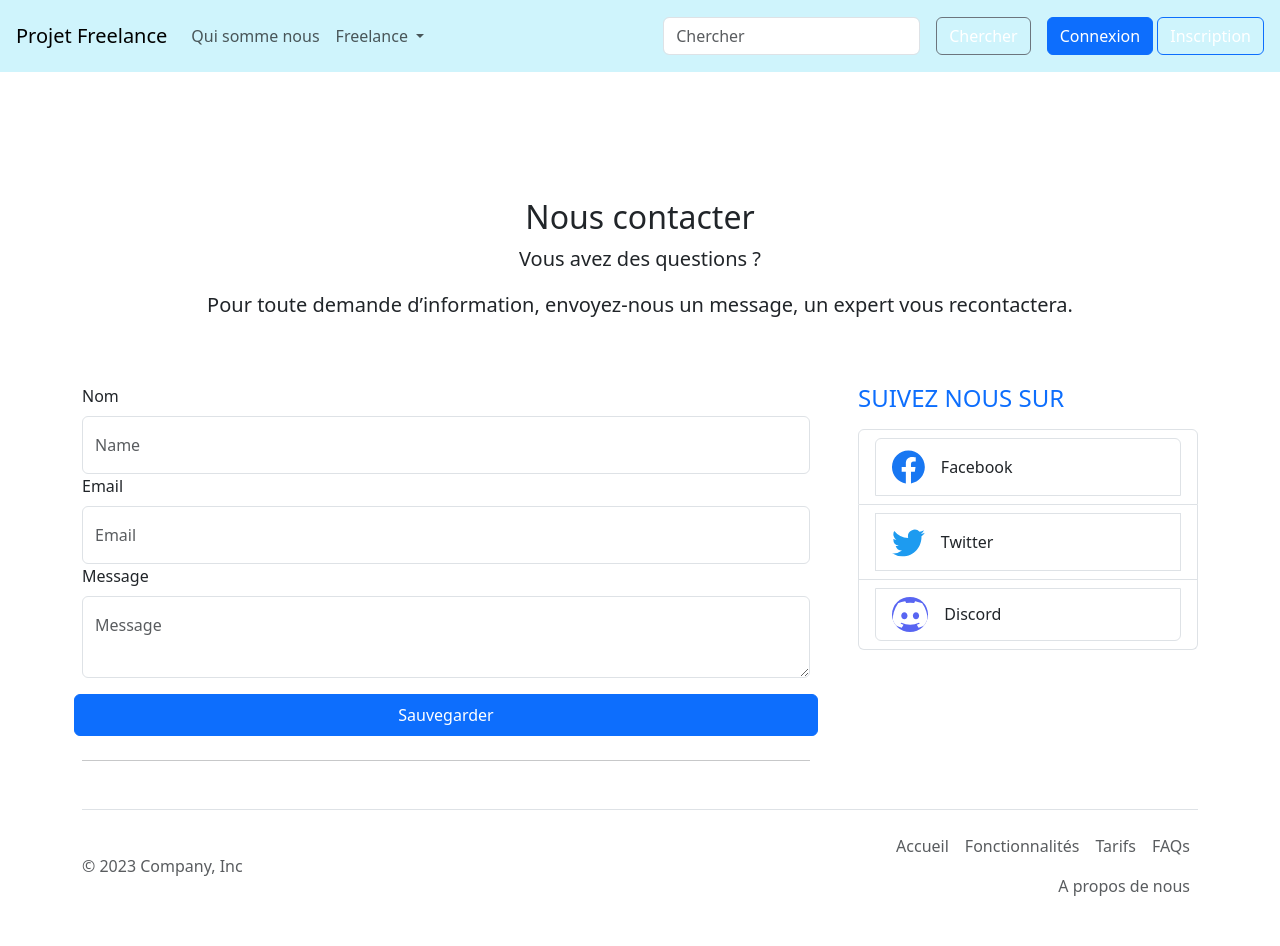
After one commit to HZY552/symfony_job, a Symfony app: template templates/contact/index.html.twig in a window 1280 px wide. The commit adds this page. Run offline with Twig, Linux system fonts and the light colour scheme; the template is opened without the code that fills it, so the values that code supplies are empty; form fields are guessed from the names that the template uses; some libraries are stand-ins or nearby versions.

Commit message:
add page contact

```diff
--- /dev/null
+++ b/templates/contact/index.html.twig
@@ -0,0 +1,97 @@
+{% extends 'base.html.twig' %}
+
+{% block title %}Hello ContactController!{% endblock %}
+
+{% block body %}
+    <div class="container" style="margin-top:150px;">
+        <main>
+            <div class="py-5 text-center">
+                <h2>Nous contacter</h2>
+                <p class="lead">Vous avez des questions ?</p>
+                <p class="lead">Pour toute demande d’information, envoyez-nous un message, un expert vous recontactera.</p>
+            </div>
+            <div class="row g-5">
+                <div class="col-md-5 col-lg-4 order-md-last">
+                    <h4 class="d-flex justify-content-between align-items-center mb-3">
+                        <span class="text-primary">SUIVEZ NOUS SUR</span>
+                    </h4>
+                    <ul class="list-group mb-3">
+                        <li class="list-group-item d-flex justify-content-between lh-sm">
+                            <a href="https://www.facebook.com" class="list-group-item list-group-item-action d-flex gap-3" aria-current="true">
+                                <svg style="color: #1877f2;" xmlns="http://www.w3.org/2000/svg" width="40" height="40" fill="currentColor" class="bi bi-facebook" viewBox="0 0 16 16">
+                                    <path d="M16 8.049c0-4.446-3.582-8.05-8-8.05C3.58 0-.002 3.603-.002 8.05c0 4.017 2.926 7.347 6.75 7.951v-5.625h-2.03V8.05H6.75V6.275c0-2.017 1.195-3.131 3.022-3.131.876 0 1.791.157 1.791.157v1.98h-1.009c-.993 0-1.303.621-1.303 1.258v1.51h2.218l-.354 2.326H9.25V16c3.824-.604 6.75-3.934 6.75-7.951z"/>
+                                </svg>
+                                <div class="d-flex w-100" style="align-items: center">
+                                    <h6 class="mb-0">Facebook</h6>
+                                </div>
+                            </a>
+                        </li>
+                        <li class="list-group-item d-flex justify-content-between lh-sm">
+                            <a href="https://www.twitter.com" class="list-group-item list-group-item-action d-flex gap-3" aria-current="true">
+                                <svg style="color: rgb(29, 155, 240);" xmlns="http://www.w3.org/2000/svg" width="40" height="40" fill="currentColor" class="bi bi-facebook" viewBox="0 0 16 16">
+                                    <path d="M5.026 15c6.038 0 9.341-5.003 9.341-9.334 0-.14 0-.282-.006-.422A6.685 6.685 0 0 0 16 3.542a6.658 6.658 0 0 1-1.889.518 3.301 3.301 0 0 0 1.447-1.817 6.533 6.533 0 0 1-2.087.793A3.286 3.286 0 0 0 7.875 6.03a9.325 9.325 0 0 1-6.767-3.429 3.289 3.289 0 0 0 1.018 4.382A3.323 3.323 0 0 1 .64 6.575v.045a3.288 3.288 0 0 0 2.632 3.218 3.203 3.203 0 0 1-.865.115 3.23 3.23 0 0 1-.614-.057 3.283 3.283 0 0 0 3.067 2.277A6.588 6.588 0 0 1 .78 13.58a6.32 6.32 0 0 1-.78-.045A9.344 9.344 0 0 0 5.026 15z"/>
+                                </svg>
+                                <div class="d-flex w-100" style="align-items: center">
+                                    <h6 class="mb-0">Twitter</h6>
+                                </div>
+                            </a>
+                        </li><li class="list-group-item d-flex justify-content-between lh-sm">
+                            <a href="https://www.discord.com" class="list-group-item list-group-item-action d-flex gap-3" aria-current="true">
+                                <svg style="color: white;background: #5865f2;border-radius: 50%" xmlns="http://www.w3.org/2000/svg" width="45" height="35" fill="currentColor" class="bi bi-facebook" viewBox="0 0 16 16">
+                                    <path d="M13.545 2.907a13.227 13.227 0 0 0-3.257-1.011.05.05 0 0 0-.052.025c-.141.25-.297.577-.406.833a12.19 12.19 0 0 0-3.658 0 8.258 8.258 0 0 0-.412-.833.051.051 0 0 0-.052-.025c-1.125.194-2.22.534-3.257 1.011a.041.041 0 0 0-.021.018C.356 6.024-.213 9.047.066 12.032c.001.014.01.028.021.037a13.276 13.276 0 0 0 3.995 2.02.05.05 0 0 0 .056-.019c.308-.42.582-.863.818-1.329a.05.05 0 0 0-.01-.059.051.051 0 0 0-.018-.011 8.875 8.875 0 0 1-1.248-.595.05.05 0 0 1-.02-.066.051.051 0 0 1 .015-.019c.084-.063.168-.129.248-.195a.05.05 0 0 1 .051-.007c2.619 1.196 5.454 1.196 8.041 0a.052.052 0 0 1 .053.007c.08.066.164.132.248.195a.051.051 0 0 1-.004.085 8.254 8.254 0 0 1-1.249.594.05.05 0 0 0-.03.03.052.052 0 0 0 .003.041c.24.465.515.909.817 1.329a.05.05 0 0 0 .056.019 13.235 13.235 0 0 0 4.001-2.02.049.049 0 0 0 .021-.037c.334-3.451-.559-6.449-2.366-9.106a.034.034 0 0 0-.02-.019Zm-8.198 7.307c-.789 0-1.438-.724-1.438-1.612 0-.889.637-1.613 1.438-1.613.807 0 1.45.73 1.438 1.613 0 .888-.637 1.612-1.438 1.612Zm5.316 0c-.788 0-1.438-.724-1.438-1.612 0-.889.637-1.613 1.438-1.613.807 0 1.451.73 1.438 1.613 0 .888-.631 1.612-1.438 1.612Z"/>
+                                </svg>
+                                <div class="d-flex w-100" style="align-items: center">
+                                    <h6 class="mb-0">Discord</h6>
+                                </div>
+                            </a>
+                        </li>
+                    </ul>
+                </div>
+                <div class="col-md-7 col-lg-8">
+                    {{ form_start(form, {'attr': {'class': 'needs-validation'}}) }}
+                    <div class="row g-3">
+                        <div class="col-12">
+                            {{ form_label(form.name, 'Nom', {'label_attr': {'class': 'form-label'}}) }}
+                            {{ form_widget(form.name, {'attr': {'class': 'form-control pt-3 pb-3','placeholder': 'Name'}}) }}
+                            {{ form_errors(form.name) }}
+                        </div>
+                    </div>
+                    <div class="row g-3">
+                        <div class="col-12">
+                            {{ form_label(form.email, 'Email', {'label_attr': {'class': 'form-label'}}) }}
+                            {{ form_widget(form.email, {'attr': {'class': 'form-control pt-3 pb-3','placeholder': 'Email'}}) }}
+                            {{ form_errors(form.email) }}
+                        </div>
+                    </div>
+                    <div class="row g-3">
+                        <div class="col-12">
+                            {{ form_label(form.message, 'Message', {'label_attr': {'class': 'form-label'}}) }}
+                            {{ form_widget(form.message, {'attr': {'class': 'form-control pt-3 pb-3','placeholder': 'Message'}}) }}
+                            {{ form_errors(form.message) }}
+                        </div>
+                        <button type="submit" class="btn btn-primary w-100 py-2">Sauvegarder</button>
+                    </div>
+                    <hr class="my-4">
+                    {{ form_end(form) }}
+                </div>
+            </div>
+        </main>
+    </div>
+    <div class="container">
+        <footer class="d-flex flex-wrap justify-content-between align-items-center py-3 my-4 border-top">
+            <p class="col-md-4 mb-0 text-body-secondary">© 2023 Company, Inc</p>
+
+            <a href="/" class="col-md-4 d-flex align-items-center justify-content-center mb-3 mb-md-0 me-md-auto link-body-emphasis text-decoration-none">
+                <svg class="bi me-2" width="40" height="32"><use xlink:href="#bootstrap"></use></svg>
+            </a>
+
+            <ul class="nav col-md-4 justify-content-end">
+                <li class="nav-item"><a href="#" class="nav-link px-2 text-body-secondary">Accueil</a></li>
+                <li class="nav-item"><a href="#" class="nav-link px-2 text-body-secondary">Fonctionnalités</a></li>
+                <li class="nav-item"><a href="#" class="nav-link px-2 text-body-secondary">Tarifs</a></li>
+                <li class="nav-item"><a href="#" class="nav-link px-2 text-body-secondary">FAQs</a></li>
+                <li class="nav-item"><a href="#" class="nav-link px-2 text-body-secondary">A propos de nous</a></li>
+            </ul>
+        </footer>
+    </div>
+{% endblock %}
--- a/templates/freelance/index.html.twig
+++ b/templates/freelance/index.html.twig
@@ -68,7 +68,7 @@
 
             <div class="col-md-4">
                 <div class="position-sticky" style="top: 6rem;">
-                    <form method="post" >
+                    <form method="post" style="margin-bottom: 50px;">
                         <input type="hidden" name="buttonClicked" value="true">
                         <button class="btn btn-primary d-inline-flex align-items-center" type="submit">
                             Proposer une mission
--- a/templates/home/index.html.twig
+++ b/templates/home/index.html.twig
@@ -29,8 +29,8 @@
                     </br>
                     370 000 experts indépendants et notre réseau de 1 000 PME et Start-Up.</p>
                 <p>
-                    <a href="#" class="btn btn-primary my-2"><font style="vertical-align: inherit;"><font style="vertical-align: inherit;">Rechercher</font></font></a>
-                    <a href="#" class="btn btn-secondary my-2"><font style="vertical-align: inherit;"><font style="vertical-align: inherit;">Connecter</font></font></a>
+                    <a href="/rechercher" class="btn btn-primary my-2"><font style="vertical-align: inherit;"><font style="vertical-align: inherit;">Rechercher</font></font></a>
+                    <a href="/contact" class="btn btn-secondary my-2"><font style="vertical-align: inherit;"><font style="vertical-align: inherit;">Connecter</font></font></a>
                 </p>
             </div>
         </section>
--- a/templates/invoice/index.html.twig
+++ b/templates/invoice/index.html.twig
@@ -6,7 +6,6 @@
     <div class="card w-50" style="margin: 0 auto; margin-top: 150px;">
         <div class="card-header bg-black"></div>
         <div class="card-body">
-
             <div class="container">
                 <div class="row">
                     <div class="col-xl-12">
--- a/templates/rechercher/index.html.twig
+++ b/templates/rechercher/index.html.twig
@@ -22,7 +22,7 @@
             </ul>
         </div>
 
-        <div class="container marketing pt-5">
+        <div class="container marketing pt-5" style="margin-left: 400px;">
 
             {% if resultCount > 0 %}
                 <h1 class="pb-5">Plus de {{ resultCount }} freelances “{{ key }}" disponibles</h1>
```
Also changed, not shown: src/Controller/ContactController.php (added, +54 -0 lines).
